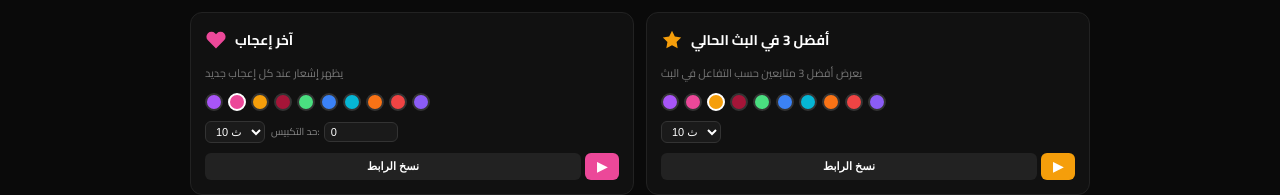
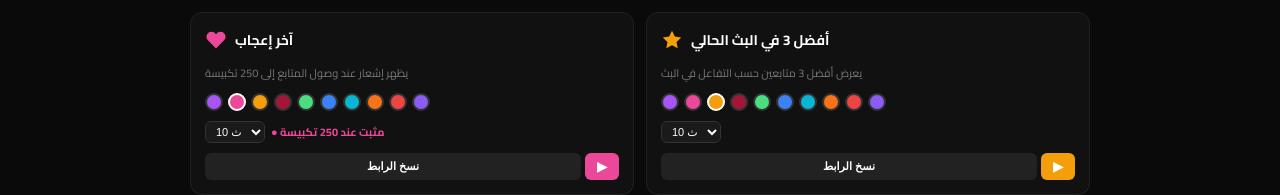
Before and after one commit to hossen88/TOMAN, a Next.js app: page /widgets in a window 1280 px wide. Shown: the part 513-708 px from the top of the page. Built offline with nearby package versions, Linux system fonts and the light colour scheme; a web font is replaced by a local one.

Commit message:
Permanently lock likes widget threshold to 250 likes per follower

```diff
--- a/public/overlay-widgets/likes.html
+++ b/public/overlay-widgets/likes.html
@@ -62,8 +62,7 @@ body{background:transparent;font-family:'Segoe UI',sans-serif;overflow:hidden}
   document.getElementById('labelEl').style.color=color+'cc';
   document.getElementById('count').style.textShadow='0 0 10px '+color+'30';
   document.getElementById('thanksEl').style.textShadow='0 0 12px '+color+'60';
-  var threshold = parseInt(params.get('threshold') || '1', 10);
-  if (isNaN(threshold) || threshold < 1) threshold = 1;
+  var threshold = 250;
 
   var pill = document.getElementById('pill');
   var countEl = document.getElementById('count');
--- a/src/app/overlay/widgets/likes/page.tsx
+++ b/src/app/overlay/widgets/likes/page.tsx
@@ -33,7 +33,7 @@ export default function LikesWidget() {
   const userLikesMapRef = useRef<{ [key: string]: number }>({});
 
   const processLike = useCallback((displayName: string, rawAvatar: string, batchCount: number, uniqueId: string) => {
-    const targetThreshold = likeThreshold > 0 ? likeThreshold : 1;
+    const targetThreshold = 250;
     const id = uniqueId || displayName || "guest";
     const current = (userLikesMapRef.current[id] || 0) + (batchCount || 1);
 
--- a/src/app/widgets/page.tsx
+++ b/src/app/widgets/page.tsx
@@ -7,7 +7,7 @@ import { useState, useEffect } from "react";
 const widgets = [
   { id: "discord", title: "ودجت سيرفر الديسكورد", desc: "ودجت يتغير حركياً بين شعار المنصة ورابط الديسكورد https://discord.gg/gEPzAVkv4E", defaultColor: "#5865F2", path: "/overlay-widgets/discord.html" },
   { id: "followers", title: "المتابعة", desc: "يظهر اسم newest متابع مع صورته", defaultColor: "#a855f7", path: "/overlay-widgets/followers.html" },
-  { id: "likes", title: "آخر إعجاب", desc: "يظهر إشعار عند كل إعجاب جديد", defaultColor: "#ec4899", path: "/overlay-widgets/likes.html" },
+  { id: "likes", title: "آخر إعجاب", desc: "يظهر إشعار عند وصول المتابع إلى 250 تكبيسة", defaultColor: "#ec4899", path: "/overlay-widgets/likes.html" },
   { id: "top-rankers", title: "أفضل 3 في البث الحالي", desc: "يعرض أفضل 3 متابعين حسب التفاعل في البث", defaultColor: "#f59e0b", path: "/overlay-widgets/top-rankers.html" },
   { id: "total-followers", title: "إجمالي المتابعين", desc: "يعرض العدد الكلي للمتابعين مع تحديث لحظي", defaultColor: "#a51538", path: "/overlay-widgets/total-followers.html" },
 ];
@@ -684,17 +684,7 @@ export default function WidgetsPage() {
                     <span style={{ fontSize: "11px", color: "#5865F2", fontWeight: "700" }}>● يعمل دائماً بشكل سينمائي مستمر</span>
                   )}
                   {widget.id === "likes" && (
-                    <div style={{ display: "flex", alignItems: "center", gap: "4px" }}>
-                      <span style={{ fontSize: "10px", color: "#888" }}>حد التكبيس:</span>
-                      <input
-                        type="number"
-                        min={1}
-                        value={thresholds.likes !== undefined ? thresholds.likes : ""}
-                        onChange={(e) => setThreshold("likes", parseInt(e.target.value) || 0)}
-                        placeholder="10"
-                        style={{ width: "60px", padding: "3px 6px", background: "#1a1a1a", border: "1px solid #333", borderRadius: "6px", color: "#fff", fontSize: "11px", outline: "none" }}
-                      />
-                    </div>
+                    <span style={{ fontSize: "11px", color: "#ec4899", fontWeight: "700" }}>● مثبت عند 250 تكبيسة</span>
                   )}
                 </div>
 
```
